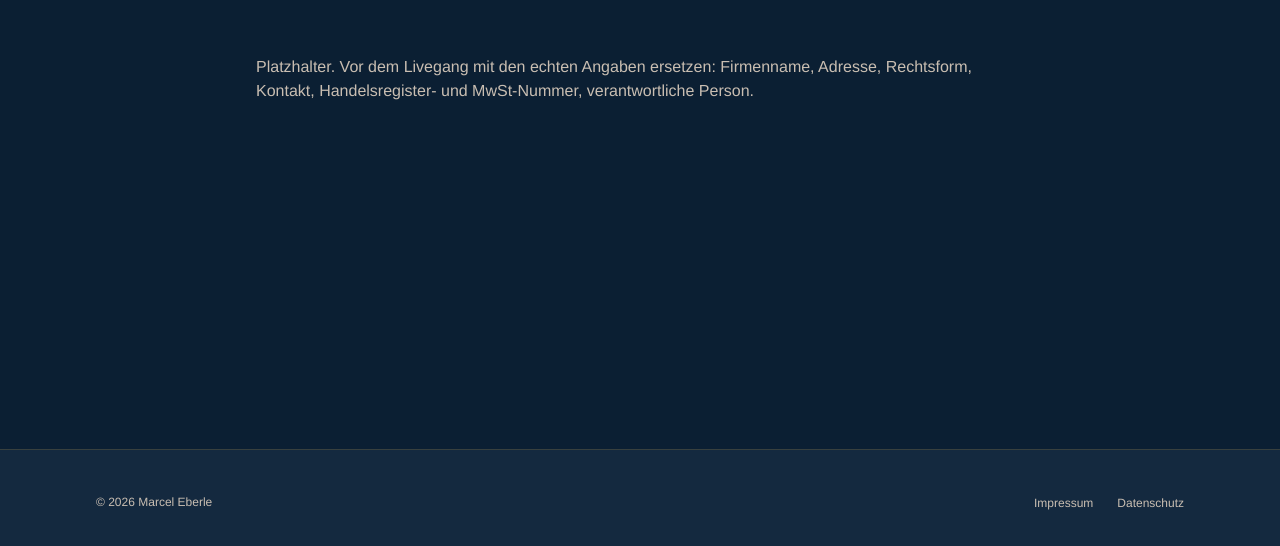
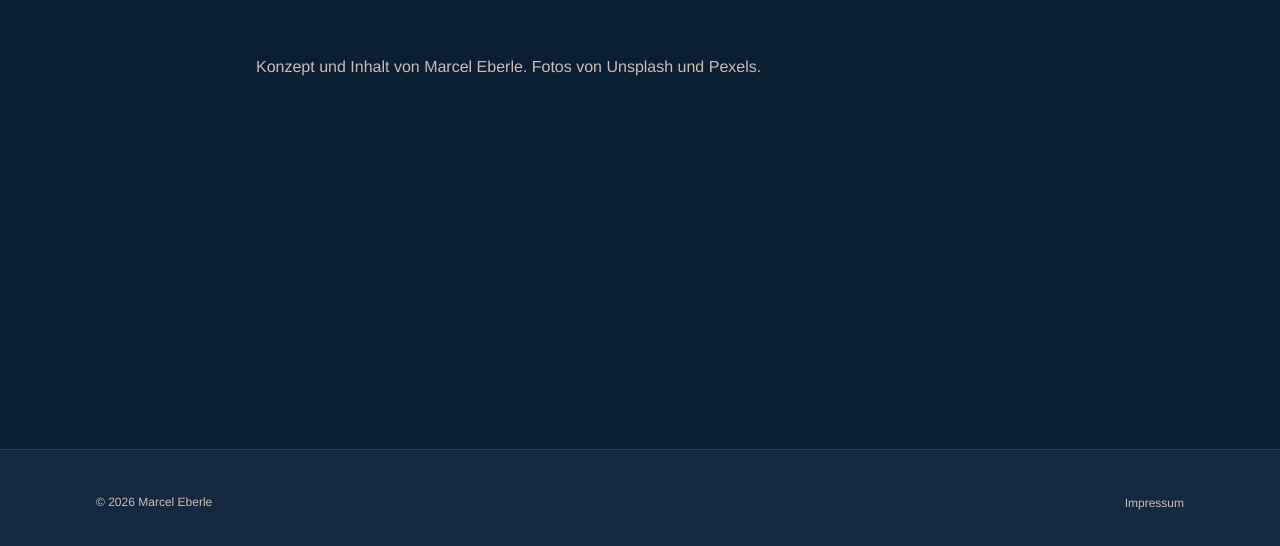
Before and after one commit to Marcel1848/marketing-page, a Next.js app: page /impressum in a window 1280 px wide. Shown: the part 246-792 px from the top of the page. Built offline with nearby package versions, Linux system fonts and the light colour scheme; no server answers.

Commit message:
Footer-Link Datenschutz entfernen, Impressum-Text ergänzen
Datenschutz-Verlinkung im Footer entfernt (Route bleibt erreichbar, nur
unverlinkt). Impressum-Platzhaltertext durch den echten Hinweis auf
Konzept/Inhalt von Marcel Eberle und die Bildquellen Unsplash/Pexels ersetzt.

```diff
--- a/app/impressum/page.tsx
+++ b/app/impressum/page.tsx
@@ -1,4 +1,5 @@
 import type { Metadata } from "next";
+import { impressum } from "@/content/site";
 import { Section } from "@/components/ui/section";
 
 export const metadata: Metadata = {
@@ -10,11 +11,7 @@ export default function ImpressumPage() {
   return (
     <Section title="Impressum">
       <div className="mx-auto max-w-3xl space-y-4 text-ink-muted">
-        <p>
-          Platzhalter. Vor dem Livegang mit den echten Angaben ersetzen:
-          Firmenname, Adresse, Rechtsform, Kontakt, Handelsregister- und
-          MwSt-Nummer, verantwortliche Person.
-        </p>
+        <p>{impressum.text}</p>
       </div>
     </Section>
   );
--- a/content/site.ts
+++ b/content/site.ts
@@ -119,7 +119,10 @@ export const faq = {
   ],
 } as const;
 
+export const impressum = {
+  text: "Konzept und Inhalt von Marcel Eberle. Fotos von Unsplash und Pexels.",
+} as const;
+
 export const footerLinks = [
   { label: "Impressum", href: "/impressum" },
-  { label: "Datenschutz", href: "/datenschutz" },
 ] as const;
```
